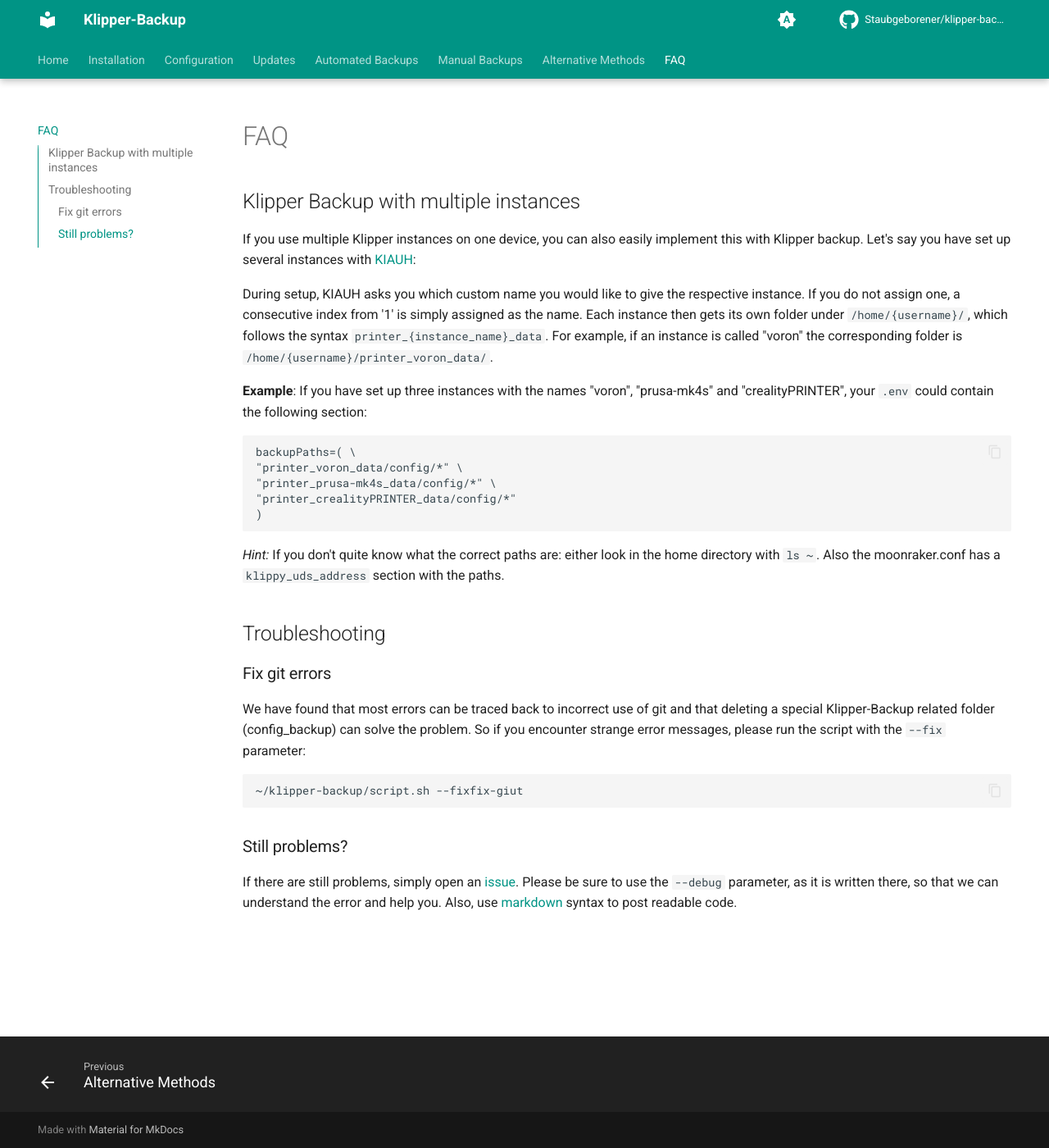
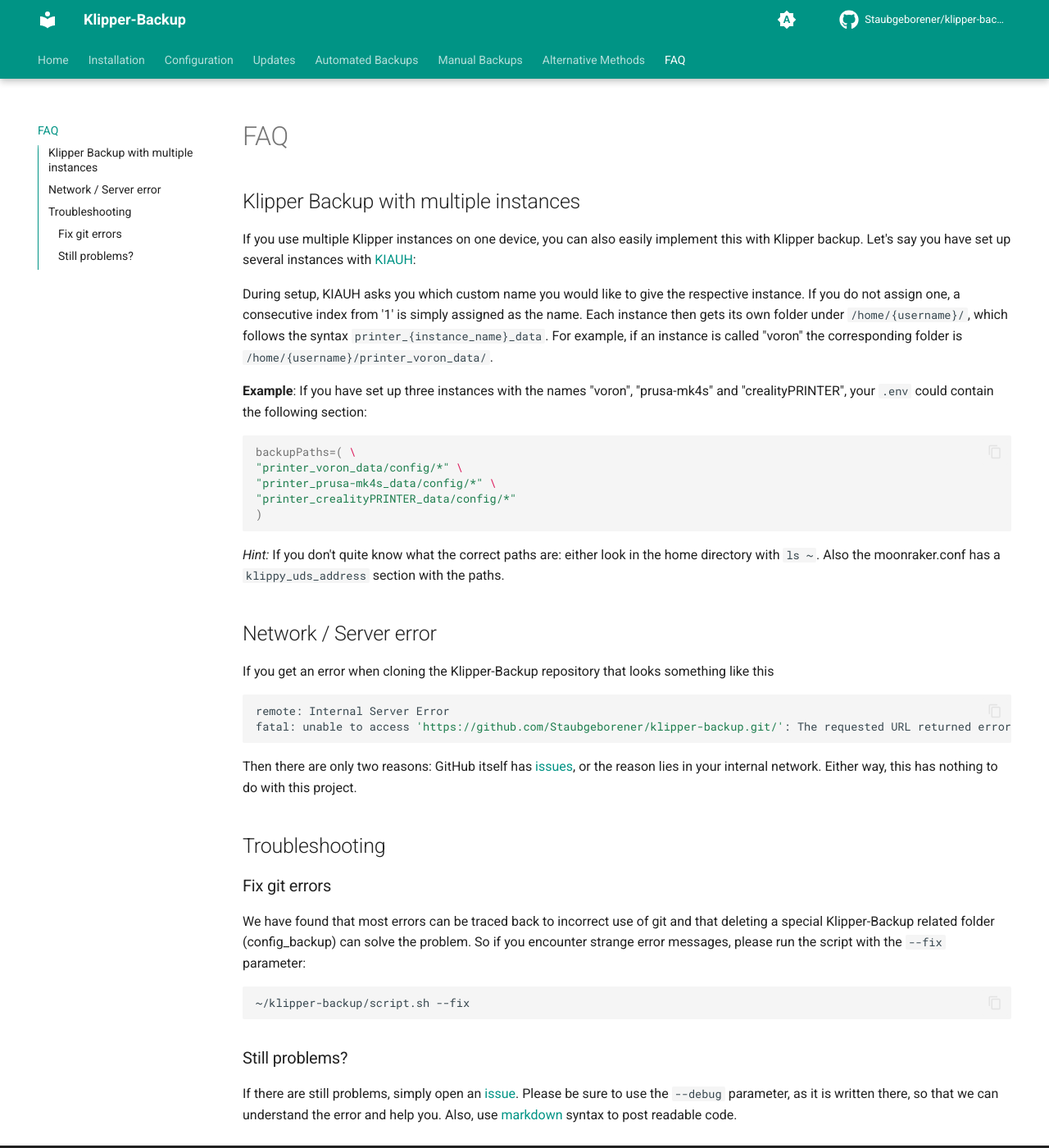
Before and after one commit to Staubgeborener/Klipper-Backup, an MkDocs documentation site: the page built from docs/faq.md, in a window 1280 px wide and 1400 px high. Shown: the whole window at 82% size. Built offline with MkDocs 1.6.1 and Material for MkDocs 9.7.7, drawn with Linux system fonts in a browser that asks for light colours; comment, search, counter and statistics services are not loaded.

Commit message:
Update faq.md

````diff
--- a/docs/faq.md
+++ b/docs/faq.md
@@ -6,7 +6,7 @@
 
 **Example**: If you have set up three instances with the names "voron", "prusa-mk4s" and "crealityPRINTER", your `.env` could contain the following section:
 
-```
+```shell
 backupPaths=( \
 "printer_voron_data/config/*" \
 "printer_prusa-mk4s_data/config/*" \
@@ -16,11 +16,22 @@
 
 *Hint:* If you don't quite know what the correct paths are: either look in the home directory with `ls ~`. Also the moonraker.conf has a `klippy_uds_address` section with the paths.
 
+## Network / Server error
+If you get an error when cloning the Klipper-Backup repository that looks something like this
+
+```shell
+remote: Internal Server Error
+fatal: unable to access 'https://github.com/Staubgeborener/klipper-backup.git/': The requested URL returned error: XXX
+```
+
+Then there are only two reasons: GitHub itself has [issues](https://www.githubstatus.com/), or the reason lies in your internal network. Either way, this has nothing to do with this project.
+
 ## Troubleshooting
 ### Fix git errors
 We have found that most errors can be traced back to incorrect use of git and that deleting a special Klipper-Backup related folder (config_backup) can solve the problem. So if you encounter strange error messages, please run the script with the `--fix` parameter:
+
 ```shell
-~/klipper-backup/script.sh --fixfix-giut
+~/klipper-backup/script.sh --fix
 ```
 
 ### Still problems?
````
